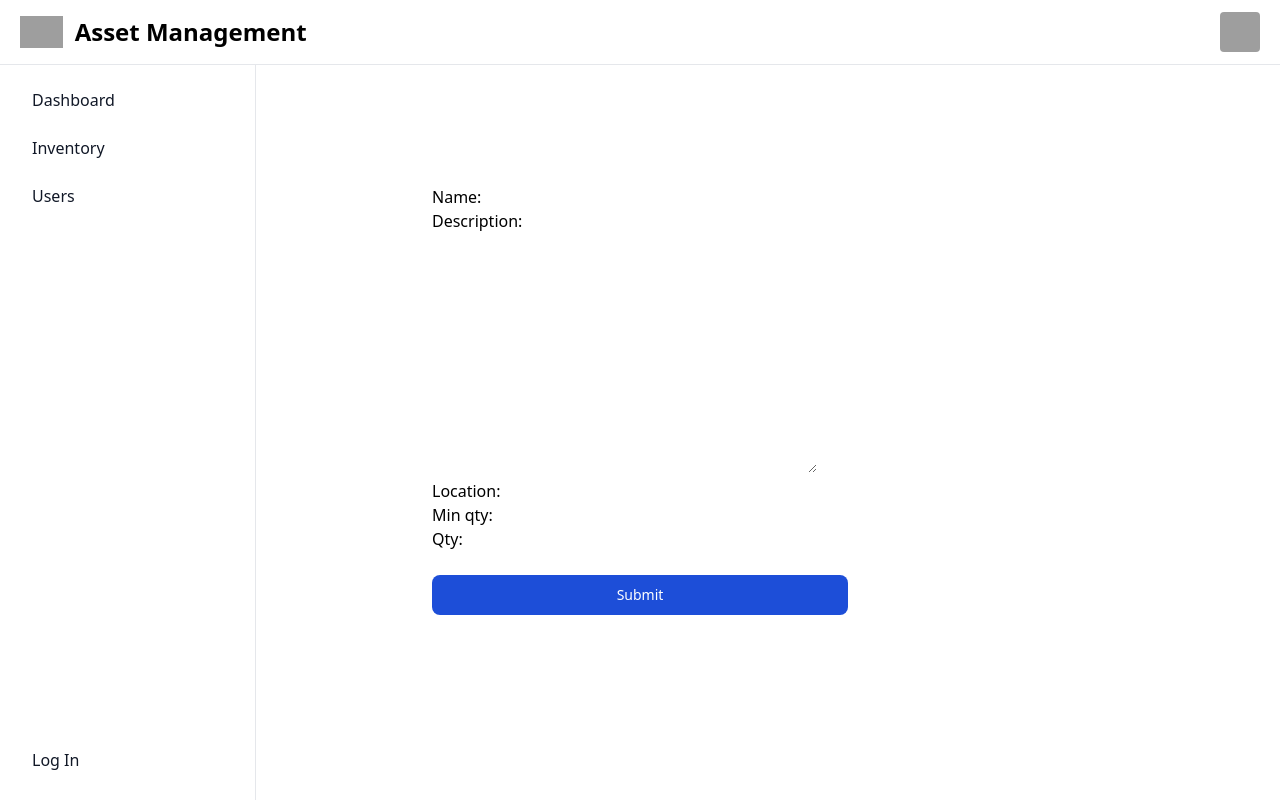
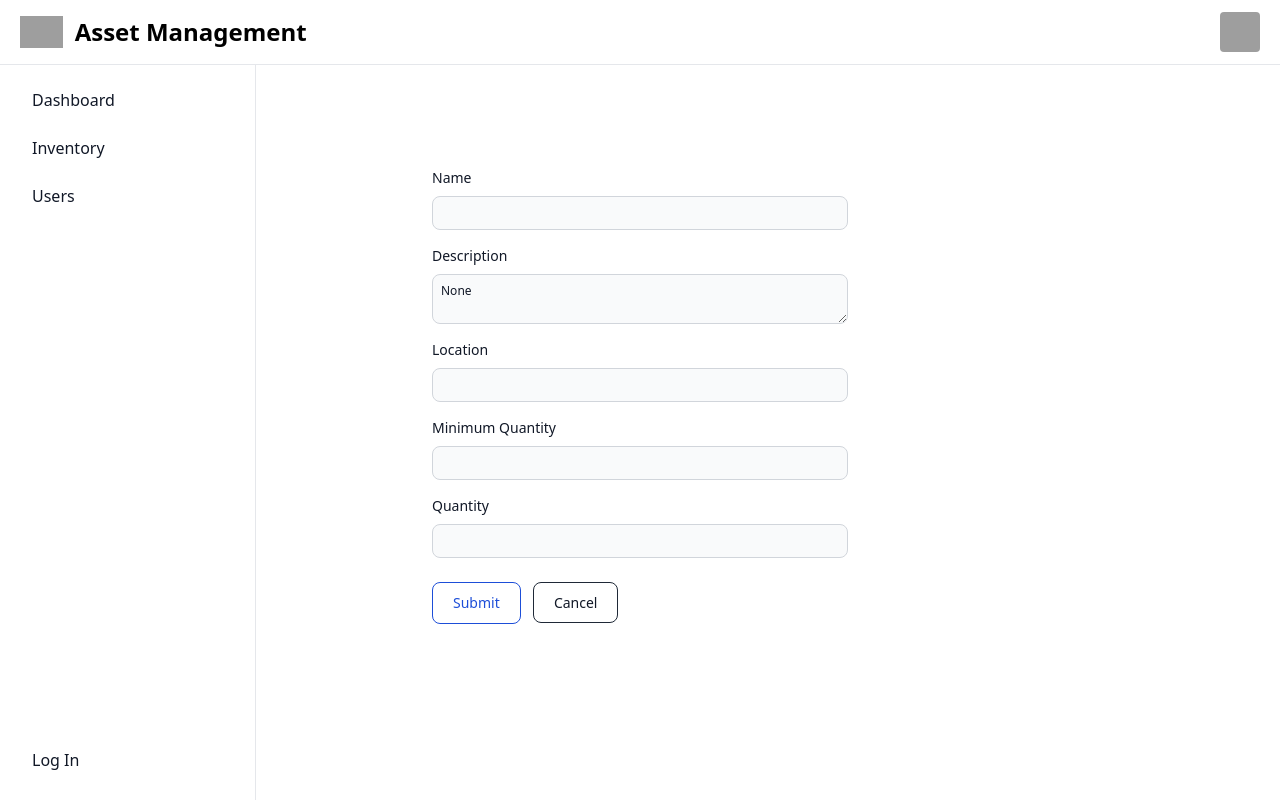
Before and after one commit to diegorbb/django-inventory-mgm, a Django app: template inventory/app/templates/app/edit_item.html in a window 1280 px wide. Run offline with Django 5.2, Linux system fonts and the light colour scheme; the template is opened without the code that fills it: values that come from a table or form of the project are taken from there, others are empty; some libraries are stand-ins or nearby versions; grey boxes are pictures that could not be loaded.

Commit message:
added tailwind to edit form

```diff
--- a/inventory/app/templates/app/create_item.html
+++ b/inventory/app/templates/app/create_item.html
@@ -26,7 +26,10 @@
                     <label for="qty" class="block mb-2 text-sm font-medium text-gray-900 dark:text-white">Quantity</label>
                     <input type="number" id="qty" name="qty" class="block w-full p-2 text-gray-900 border border-gray-300 rounded-lg bg-gray-50 text-xs focus:ring-blue-500 focus:border-blue-500 dark:bg-gray-700 dark:border-gray-600 dark:placeholder-gray-400 dark:text-white dark:focus:ring-blue-500 dark:focus:border-blue-500" required>
                 </div>
-                <button type="submit" class="mt-6 text-white bg-blue-700 hover:bg-blue-800 focus:ring-4 focus:outline-none focus:ring-blue-300 font-medium rounded-lg text-sm w-full px-5 py-2.5 text-center dark:bg-blue-600 dark:hover:bg-blue-700 dark:focus:ring-blue-800">Submit</button>
+                <div class="py-4">
+                    <button type="submit" class="text-blue-700 hover:text-white border border-blue-700 hover:bg-blue-800 focus:ring-4 focus:outline-none focus:ring-blue-300 font-medium rounded-lg text-sm px-5 py-2.5 text-center me-2 mb-2 dark:border-blue-500 dark:text-blue-500 dark:hover:text-white dark:hover:bg-blue-500 dark:focus:ring-blue-800">Submit</button>
+                    <a class="text-gray-900 hover:text-white border border-gray-800 hover:bg-gray-900 focus:ring-4 focus:outline-none focus:ring-gray-300 font-medium rounded-lg text-sm px-5 py-2.5 text-center me-2 mb-2 dark:border-gray-600 dark:text-gray-400 dark:hover:text-white dark:hover:bg-gray-600 dark:focus:ring-gray-800" href="{{request.META.HTTP_REFERER}}">Cancel</a>
+                </div>
             </form>
         </div>
     </div>
--- a/inventory/app/templates/app/edit_item.html
+++ b/inventory/app/templates/app/edit_item.html
@@ -7,8 +7,30 @@
         <div class="relative overflow-x-auto">
             <form method="POST">
                 {% csrf_token %}
-                {{ form.as_p }}
-                <button type="submit" class="mt-6 text-white bg-blue-700 hover:bg-blue-800 focus:ring-4 focus:outline-none focus:ring-blue-300 font-medium rounded-lg text-sm w-full px-5 py-2.5 text-center dark:bg-blue-600 dark:hover:bg-blue-700 dark:focus:ring-blue-800">Submit</button>
+                <div class="mb-4">
+                    <label for="id_name" class="block mb-2 text-sm font-medium text-gray-900 dark:text-white">Name</label>
+                    <input type="text" id="id_name" name="name" value="{{ form.instance.name }}" class="block w-full p-2 text-gray-900 border border-gray-300 rounded-lg bg-gray-50 text-xs focus:ring-blue-500 focus:border-blue-500 dark:bg-gray-700 dark:border-gray-600 dark:placeholder-gray-400 dark:text-white dark:focus:ring-blue-500 dark:focus:border-blue-500">
+                </div>
+                <div class="mb-4">
+                    <label for="id_description" class="block mb-2 text-sm font-medium text-gray-900 dark:text-white">Description</label>
+                    <textarea id="id_description" name="description" class="block w-full p-2 text-gray-900 border border-gray-300 rounded-lg bg-gray-50 text-xs focus:ring-blue-500 focus:border-blue-500 dark:bg-gray-700 dark:border-gray-600 dark:placeholder-gray-400 dark:text-white dark:focus:ring-blue-500 dark:focus:border-blue-500">{{ form.instance.description }}</textarea>
+                </div>
+                <div class="mb-4">
+                    <label for="id_location" class="block mb-2 text-sm font-medium text-gray-900 dark:text-white">Location</label>
+                    <input type="text" id="id_location" name="location" value="{{ form.instance.location }}" class="block w-full p-2 text-gray-900 border border-gray-300 rounded-lg bg-gray-50 text-xs focus:ring-blue-500 focus:border-blue-500 dark:bg-gray-700 dark:border-gray-600 dark:placeholder-gray-400 dark:text-white dark:focus:ring-blue-500 dark:focus:border-blue-500">
+                </div>
+                <div class="mb-4">
+                    <label for="id_min_qty" class="block mb-2 text-sm font-medium text-gray-900 dark:text-white">Minimum Quantity</label>
+                    <input type="number" id="id_min_qty" name="min_qty" value="{{ form.instance.min_qty }}" class="block w-full p-2 text-gray-900 border border-gray-300 rounded-lg bg-gray-50 text-xs focus:ring-blue-500 focus:border-blue-500 dark:bg-gray-700 dark:border-gray-600 dark:placeholder-gray-400 dark:text-white dark:focus:ring-blue-500 dark:focus:border-blue-500">
+                </div>
+                <div class="mb-6">
+                    <label for="id_qty" class="block mb-2 text-sm font-medium text-gray-900 dark:text-white">Quantity</label>
+                    <input type="number" id="id_qty" name="qty" value="{{ form.instance.qty }}" class="block w-full p-2 text-gray-900 border border-gray-300 rounded-lg bg-gray-50 text-xs focus:ring-blue-500 focus:border-blue-500 dark:bg-gray-700 dark:border-gray-600 dark:placeholder-gray-400 dark:text-white dark:focus:ring-blue-500 dark:focus:border-blue-500">
+                </div>
+                <div>
+                    <button type="submit" class="text-blue-700 hover:text-white border border-blue-700 hover:bg-blue-800 focus:ring-4 focus:outline-none focus:ring-blue-300 font-medium rounded-lg text-sm px-5 py-2.5 text-center me-2 mb-2 dark:border-blue-500 dark:text-blue-500 dark:hover:text-white dark:hover:bg-blue-500 dark:focus:ring-blue-800">Submit</button>
+                    <a class="text-gray-900 hover:text-white border border-gray-800 hover:bg-gray-900 focus:ring-4 focus:outline-none focus:ring-gray-300 font-medium rounded-lg text-sm px-5 py-2.5 text-center me-2 mb-2 dark:border-gray-600 dark:text-gray-400 dark:hover:text-white dark:hover:bg-gray-600 dark:focus:ring-gray-800" href="{{request.META.HTTP_REFERER}}">Cancel</a>
+                </div>
             </form>
         </div>
     </div>
--- a/inventory/app/templates/app/home.html
+++ b/inventory/app/templates/app/home.html
@@ -59,7 +59,7 @@
                             <svg class="w-2.5 h-2.5 me-1.5" aria-hidden="true" xmlns="http://www.w3.org/2000/svg" fill="currentColor" viewBox="0 0 20 20">
                                 <path d="M10 0a10 10 0 1 0 10 10A10.011 10.011 0 0 0 10 0Zm3.982 13.982a1 1 0 0 1-1.414 0l-3.274-3.274A1.012 1.012 0 0 1 9 10V6a1 1 0 0 1 2 0v3.586l2.982 2.982a1 1 0 0 1 0 1.414Z"/>
                             </svg>
-                            3 days ago
+                            {{ item.updated }}
                         </span>
                     </td>
                     <td class="px-6 py-4">
```
